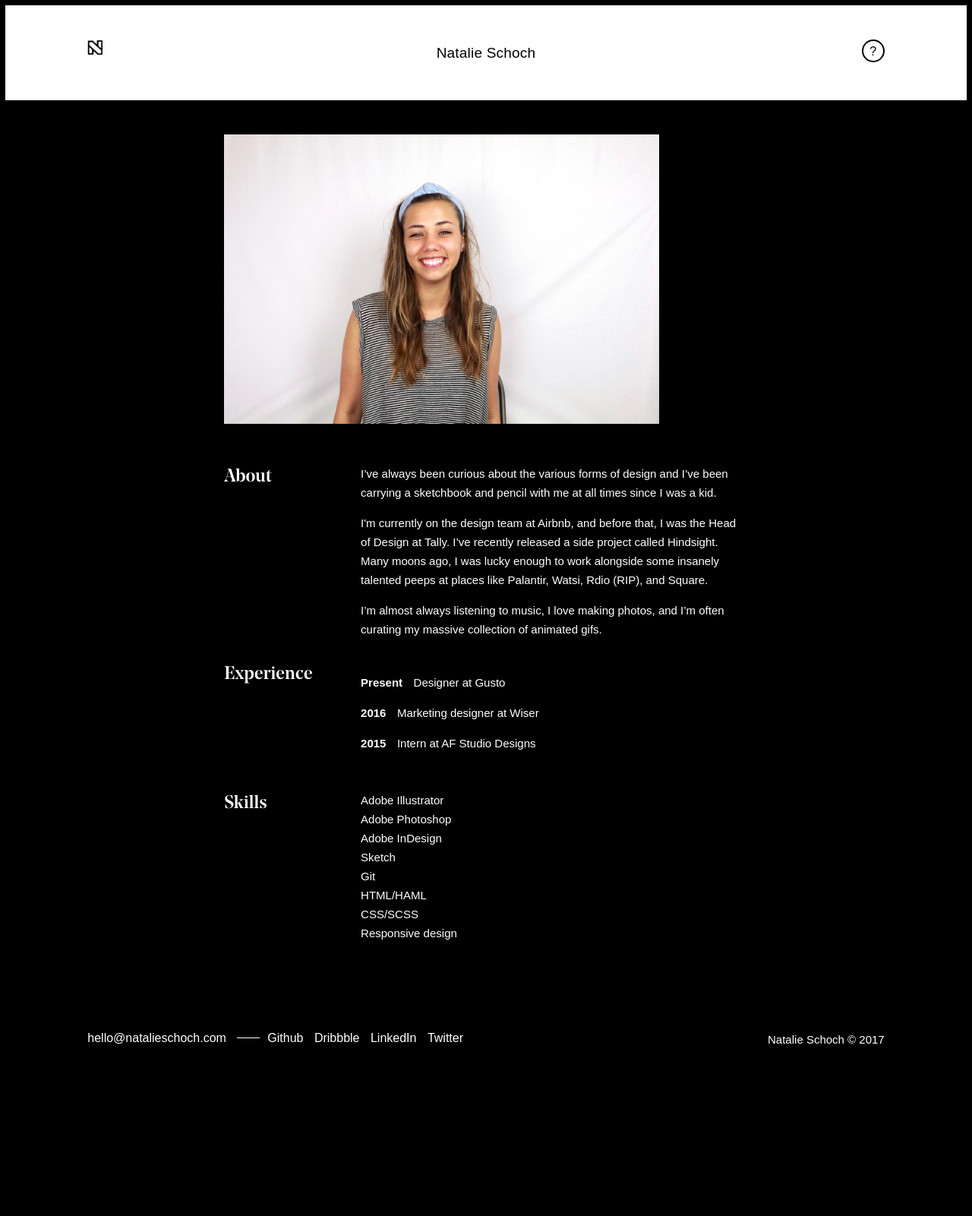
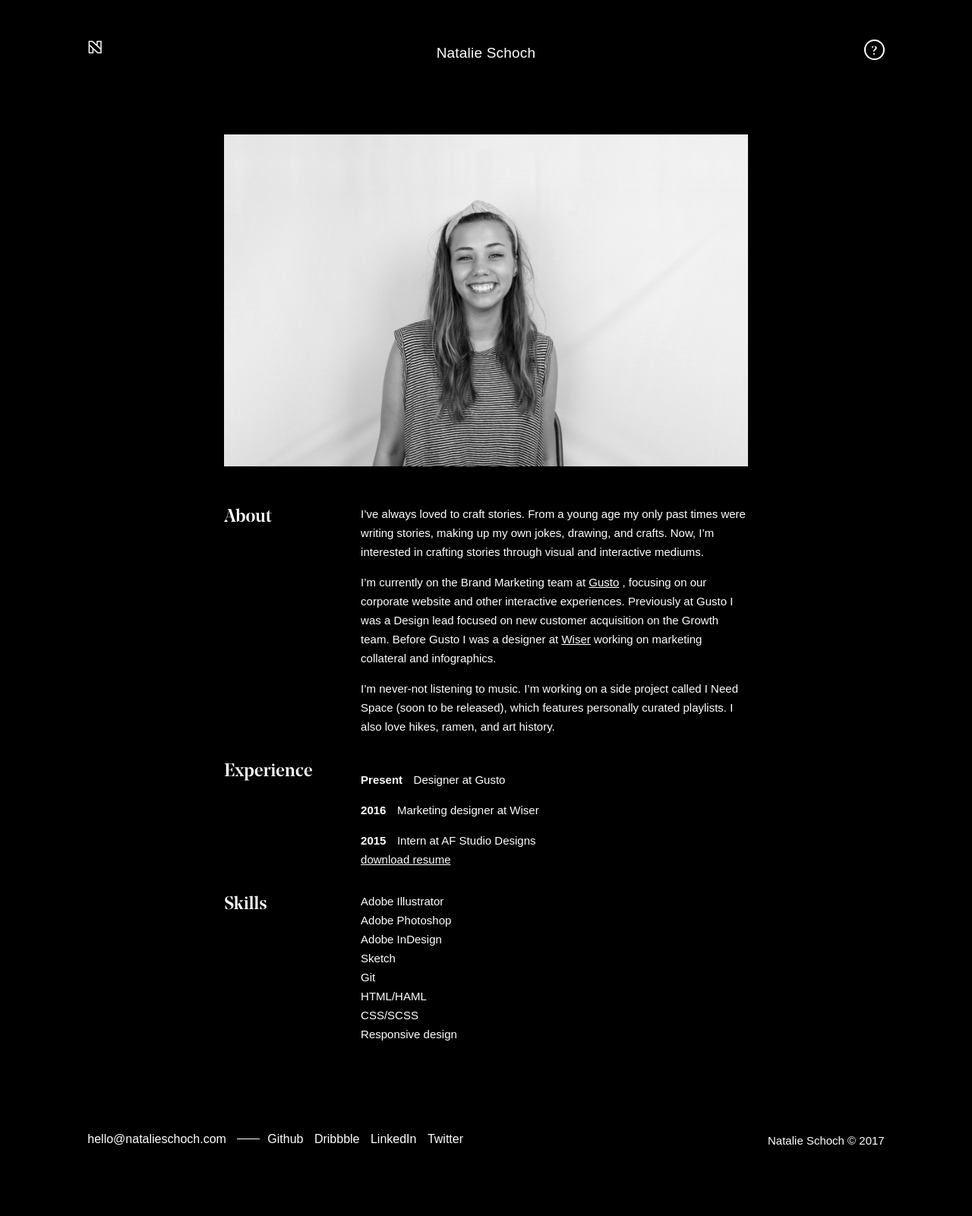
Before and after one commit to nataliefschoch/portfolio, a PHP site: page /about.php in a window 1280 px wide. Shown: the whole page at 76% size. Before the commit the page ends 1375 px from the top, so only its background shows below. Run offline with PHP 8.4, Linux system fonts and the light colour scheme; some libraries are stand-ins or nearby versions; some web fonts are replaced.

Commit message:
added fine tuned copy

```diff
--- a/about.php
+++ b/about.php
@@ -1,24 +1,31 @@
-<?php include 'header.php';?>
-
+<?php include 'header-dark.php';?>
 
   <section id='about'>
     <div class='container'>
       <div class='row text-center'>
       	<div class='col-md-8 col-md-offset-2 text-white text-left'>
-      		<img src='images/me.jpg'>
+      		<img src='images/me.jpg' class='img-responsive'>
           <div class='row padding-top-50px'>
             <div class='col-md-3'>
               <h3>About</h3>
             </div>
             <div class='col-md-9'>
               <p>
-                I’ve always been curious about the various forms of design and I’ve been carrying a sketchbook and pencil with me at all times since I was a kid.
+                I’ve always loved to craft stories. From a young age my only past times were writing stories, making up my own jokes, drawing, and crafts. Now, I’m interested in crafting stories through visual and interactive mediums.
               </p>
               <p>
-                I'm currently on the design team at Airbnb, and before that, I was the Head of Design at Tally. I’ve recently released a side project called Hindsight. Many moons ago, I was lucky enough to work alongside some insanely talented peeps at places like Palantir, Watsi, Rdio (RIP), and Square.
+                I’m currently on the Brand Marketing team at
+                <a href='https://gusto.com', target='_blank'>
+                  Gusto
+                </a>
+                , focusing on our corporate website and other interactive experiences. Previously at Gusto I was a Design lead focused on new customer acquisition on the Growth team. Before Gusto I was a designer at
+                <a href='https://wiser.com', target='_blank'>
+                  Wiser
+                </a>
+                working on marketing collateral and infographics.
               </p>
               <p>
-                I’m almost always listening to music, I love making photos, and I’m often curating my massive collection of animated gifs.
+                I’m never-not listening to music. I’m working on a side project called I Need Space (soon to be released), which features personally curated playlists.  I also love hikes, ramen, and art history.
               </p>
             </div>
           </div>
@@ -44,8 +51,13 @@
               </p>
               <p class='inline-block'>Intern at AF Studio Designs</p>
             </div>
+            <div class='col-md-9 col-md-offset-3'>
+              <p>
+                <a class='inline-block' href='#'>download resume</a>
+              </p>
+            </div>
           </div>
-          <div class='row padding-top-50px'>
+          <div class='row padding-top-30px'>
             <div class='col-md-3'>
               <h3>Skills</h3>
             </div>
@@ -60,12 +72,16 @@
                 <li><p>CSS/SCSS</p></li>
                 <li><p>Responsive design</p></li>
               </ul>
-            </di>
+            </div>
           </div>
       	</div>
       </div>
     </div>
   </section>
 
-
+<script>
+  $( document ).ready(function() {
+    $('.body').addClass('.meow');
+  });
+</script>
 <?php include 'footer.php';?>
--- a/css/main.scss
+++ b/css/main.scss
@@ -81,26 +81,27 @@ html {
 				margin-right: 0;
 			}
 		}
-		.about-link {
-			height: 30px;
-			width: 30px;
-			border: 2px solid $black;
-			border-radius: 50%;
-			float: right;
-			a {
-				line-height: 27px;
-			}
+		a {
+			line-height: 28px;
+			.about-link {
+				border: 2px solid $black;
+				border-radius: 50%;
+				height: 27px;
+				float: right;
+				font-family: $font-family-serif;
+				width: 27px;
+		}
 		}
 		img {
 			width: 20px;
 		}
 		&.dark {
 			background: $black;
+			.about-link {
+				border-color: $white;
+			}
 			a {
 				color: $white;
-				&.active {
-					border-bottom: 2px solid $white;
-				}
 			}
 		}
 	}
@@ -167,6 +168,10 @@ footer {
 	.date {
 		padding-right: 10px;
 	}
+	a {
+		color: $white;
+		display: inline-block;
+	}
 }
 
 /* In between XSmall & Small devices (phones & tablets, 480px and up) */
--- a/css/style.css
+++ b/css/style.css
@@ -624,22 +624,23 @@ html {
     line-height: 35px; }
     #portfolio header h3:last-child {
       margin-right: 0; }
-  #portfolio header .about-link {
-    height: 30px;
-    width: 30px;
-    border: 2px solid #000;
-    border-radius: 50%;
-    float: right; }
-    #portfolio header .about-link a {
-      line-height: 27px; }
+  #portfolio header a {
+    line-height: 28px; }
+    #portfolio header a .about-link {
+      border: 2px solid #000;
+      border-radius: 50%;
+      height: 27px;
+      float: right;
+      font-family: "Noe", serif;
+      width: 27px; }
   #portfolio header img {
     width: 20px; }
   #portfolio header.dark {
     background: #000; }
+    #portfolio header.dark .about-link {
+      border-color: #fff; }
     #portfolio header.dark a {
       color: #fff; }
-      #portfolio header.dark a.active {
-        border-bottom: 2px solid #fff; }
 #portfolio #intro h1 {
   font-size: 31px;
   line-height: 44px; }
@@ -686,6 +687,9 @@ footer {
     font-family: "Noe", serif; }
   #about .date {
     padding-right: 10px; }
+  #about a {
+    color: #fff;
+    display: inline-block; }
 
 /* In between XSmall & Small devices (phones & tablets, 480px and up) */
 /* Small devices (tablets, 768px and up) */
--- a/header-dark.php
+++ b/header-dark.php
@@ -4,7 +4,12 @@
 	<link href="css/bootstrap.min.css" rel="stylesheet">
 	<link rel="stylesheet" href="css/style.css" TYPE="text/css">
 	<link rel="icon" type="image/png" href="images/favicon.ico"/>
-	<script src="https://ajax.googleapis.com/ajax/libs/jquery/3.1.0/jquery.min.js"></script>	<title>Natalie Schoch - Designer</title>
+	<script src="https://ajax.googleapis.com/ajax/libs/jquery/3.1.0/jquery.min.js"></script>
+	<title>Natalie Schoch - Designer</title>
+	<link rel="stylesheet" type="text/css" href="slick/slick.css"/>
+	<link rel="stylesheet" type="text/css" href="slick/slick-theme.css"/>
+	<link href="css/lity.css" rel="stylesheet">
+	<script src="js/lity.js"></script>
 	<meta name="keywords" content="natalie, schoch, designer, graphic, illustration, infographics">
 	<meta name="description" content="Natalie Schoch - Portfolio">
 	<meta name="author" content="Natalie Schoch">
@@ -13,22 +18,22 @@
 <header class='dark'>
 	<div class='container'>
 		<div class='row'>
-			<div class='col-md-12'>
-				<h3 class='hi'>
-					<a href='index.php'>
-						Work
-					</a>
-				</h3>
+			<div class='col-md-3 text-left'>
+				<img src='images/logo-ns-white.png'/>
+			</div>
+			<div class='col-md-6'>
 				<h3>
-					<a href='index.php'>
+					<a class='active' href='index.php'>
 						Natalie Schoch
 					</a>
 				</h3>
-				<h3>
-					<a class='active' href='about.php'>
-						About
-					</a>
-				</h3>
+			</div>
+			<div class='col-md-3'>
+				<a href='about.php'>
+					<div class='about-link'>
+						?
+					</div>
+				</a>
 			</div>
 		</div>
 	</div>
--- a/header.php
+++ b/header.php
@@ -19,7 +19,7 @@
 	<div class='container'>
 		<div class='row'>
 			<div class='col-md-3 text-left'>
-				<img src='images/logo-ns.jpg'/>
+				<img src='images/logo-ns.png'/>
 			</div>
 			<div class='col-md-6'>
 				<h3>
@@ -29,11 +29,11 @@
 				</h3>
 			</div>
 			<div class='col-md-3'>
-				<div class='about-link'>
-					<a href='about.php'>
+				<a href='about.php'>
+					<div class='about-link'>
 						?
-					</a>
-				</div>
+					</div>
+				</a>
 			</div>
 		</div>
 	</div>
--- a/index.php
+++ b/index.php
@@ -4,7 +4,7 @@
     <div class='container'>
       <div class='row'>
         <div class='text-center col-md-8 col-md-offset-2'>
-          <h1>Natalie Schoch is a designer working in San Francisco, CA. She’s currently working on web products and visual identity at Gusto -- an intergrated HR software.</h1>
+          <h1>Natalie is a designer working in San Francisco, CA. She’s currently working on web products and visual identity at Gusto -- an intergrated HR software.</h1>
         </div>
       </div>
     </div>
```
Also changed, not shown: css/main.css (+14 -10 lines), gusto.php (+10 -4 lines), images/logo-ns-white.png (added), images/logo-ns.png (added), images/me.jpg, 1 other file.
